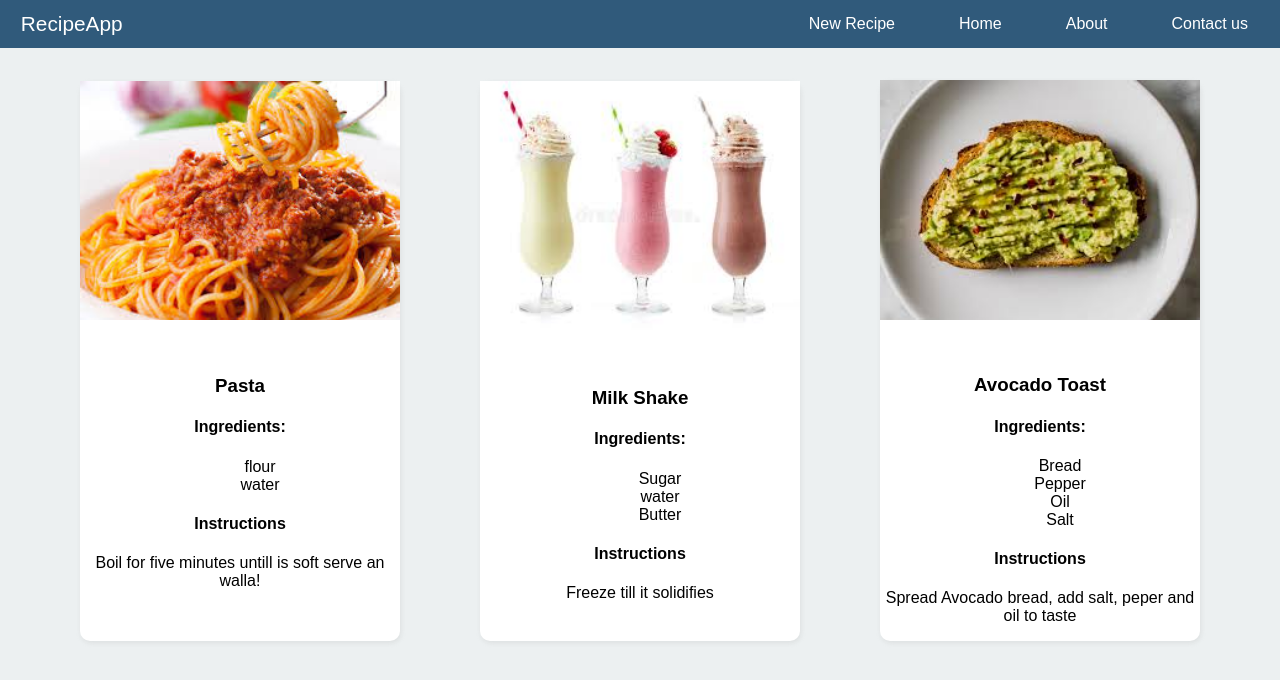
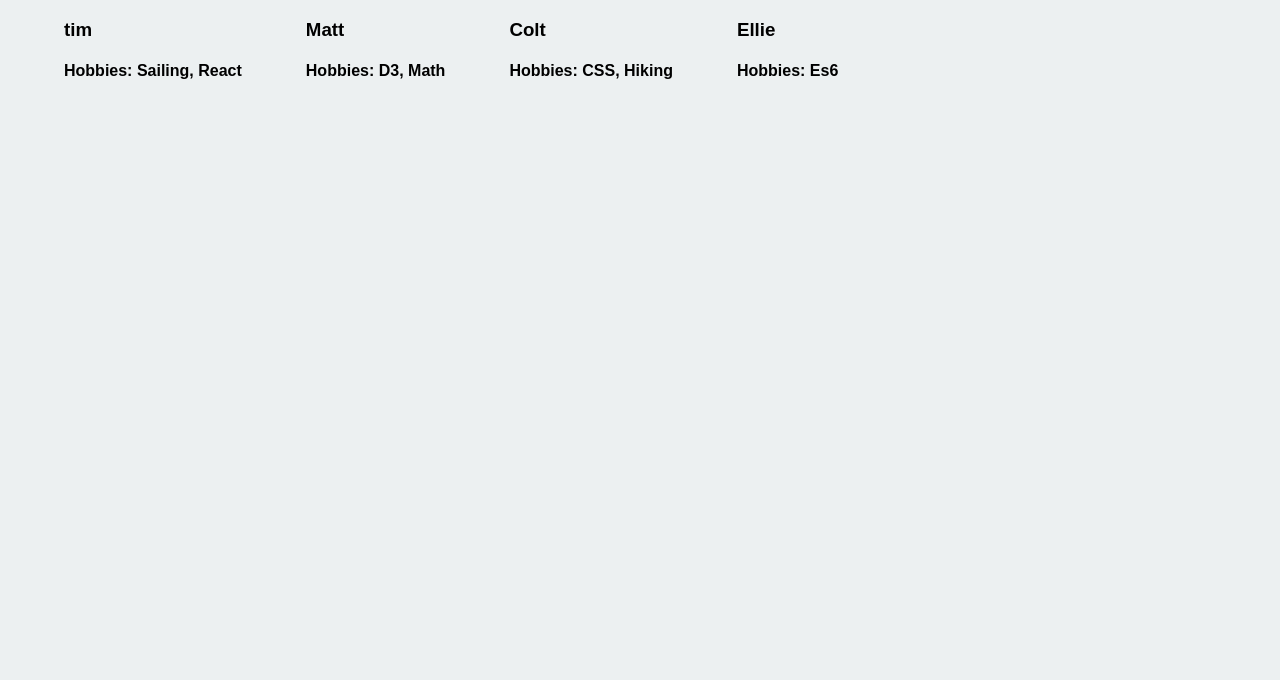
Before and after one commit to Haroonabdulrazaq/React-tutorial, a React (Create React App) app in the folder helloworld/: page / in a window 1280 px wide. Shown: the top 680 px of the page. Built offline with nearby package versions, Linux system fonts and the light colour scheme.

Commit message:
Did the random instructor challenge

```diff
--- a/helloworld/src/App.js
+++ b/helloworld/src/App.js
@@ -2,6 +2,7 @@
 import './App.css';
 import RecipeList from "./RecipeList";
 import Navbar from "./Navbar";
+import Instructor from './Instructor';
 
 class App extends Component {
 
@@ -9,8 +10,7 @@
     return (
 
         <div className="App">
-          <Navbar />
-          <RecipeList/>
+          <Instructor />
         </div>
     );
   }
--- /dev/null
+++ b/helloworld/src/Instructor.js
@@ -0,0 +1,67 @@
+import React, {Component} from "react";
+import "./instructor.css"
+
+
+
+class Instructor extends Component {
+  constructor(props){
+    super(props);
+
+    this.state = {
+      instructors: [
+        {
+          name: "tim",
+          hobbies: ["Sailing", "React"]
+        },
+        {
+          name: "Matt",
+          hobbies: ["D3", "Math"]
+        },
+        {
+          name: "Colt",
+          hobbies: ["CSS", "Hiking"]
+        },
+        {
+          name: "Ellie",
+          hobbies: ["Music", "Es6"]
+        }
+      ]
+    };
+
+    setTimeout(() => {
+      let randInst = Math.floor(Math.random()*4)
+      let hobbyIndex = Math.floor(Math.random()*2)
+
+      let instructors = this.state.instructors.slice()
+      instructors[randInst] = Object.assign({}, this.state.instructors[randInst])
+
+      instructors[randInst].hobbies = instructors[randInst].hobbies.slice()
+      instructors[randInst].hobbies = instructors[randInst].hobbies.splice(hobbyIndex, 1)
+
+      this.setState({instructors})
+
+
+    }, 2000);
+
+  };
+
+
+
+
+  render(){
+    const instructors = this.state.instructors.map((instructor, index)=>(
+      <li key ={index}>
+        <h3>{instructor.name}</h3>
+        <h4>Hobbies: {instructor.hobbies.join(", ")}</h4>
+      </li>
+
+    ))
+    return (
+      <div >
+        {instructors}
+      </div>
+    )
+  }
+}
+
+export default Instructor;
--- a/helloworld/src/Navbar.js
+++ b/helloworld/src/Navbar.js
@@ -1,9 +1,13 @@
 import React , {Component} from "react";
 import "./Navbar.css";
+import PropTypes from "prop-types"
 
 class Navbar extends Component {
   static defaultProps = {
     nav: ["New Recipe","Home","About","Contact us"]
+  }
+  static propTypes = {
+    nav: PropTypes.arrayOf(PropTypes.string).isRequired
   }
 
   render(){
--- /dev/null
+++ b/helloworld/src/instructor.css
@@ -0,0 +1,5 @@
+ul, li {
+  display: inline-block;
+  margin-left: 4em;
+  font-weight: 200;
+}
```
Also changed, not shown: 1 other file (tests, documents, lock files or other folders).
